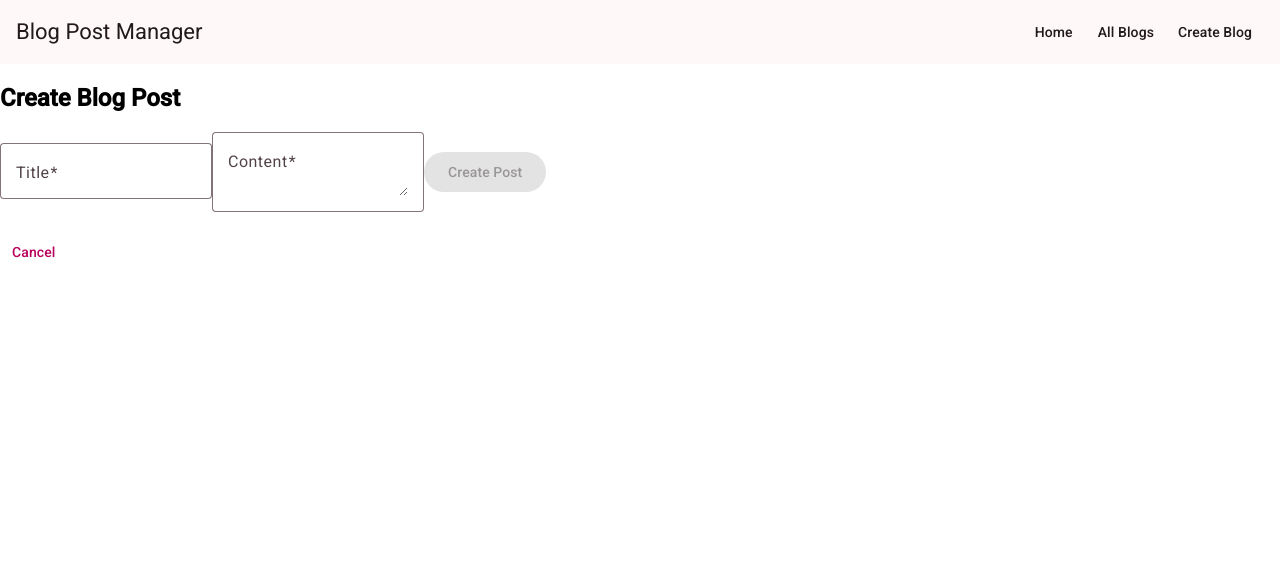
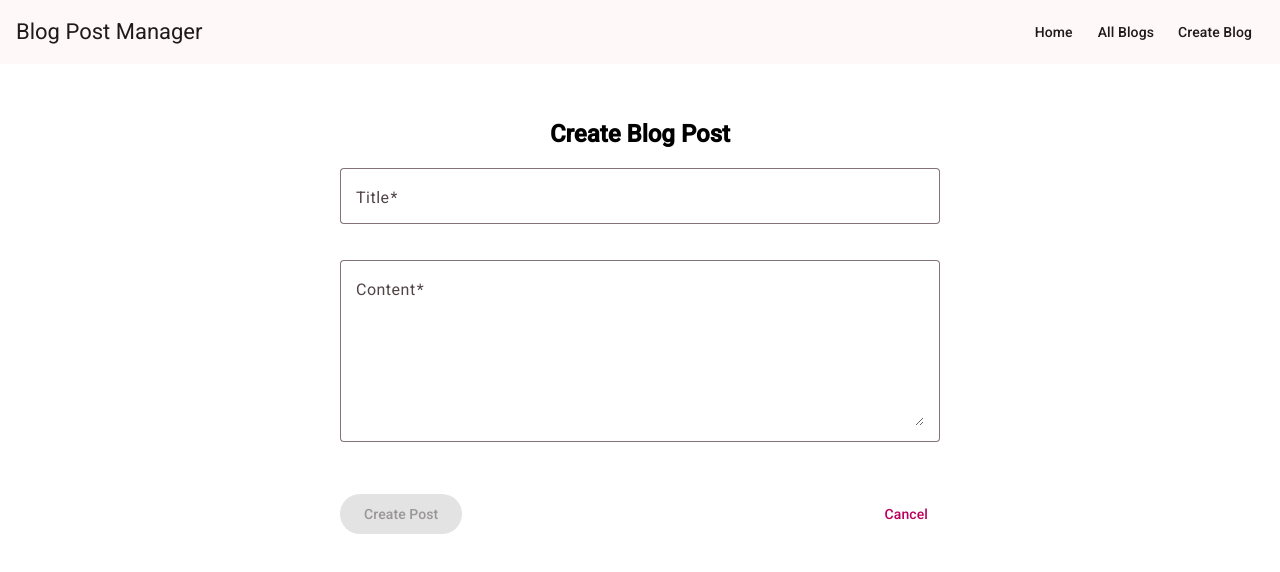
Before and after one commit to Manodiestra/blog-in-angular, an Angular app: page /add in a window 1280 px wide. Shown: the top 572 px of the page. Built offline with nearby package versions, Linux system fonts and the light colour scheme.

Commit message:
Update the styles on the add/edit page.

```diff
--- a/db.json
+++ b/db.json
@@ -14,6 +14,11 @@
       "id": "b11c",
       "title": "A Midnight Stroll",
       "content": "I took a midnight stroll through the text editor. My step was chill."
+    },
+    {
+      "id": "1dac",
+      "title": "This is a title test",
+      "content": "When I test my form I have to put content in it."
     }
   ]
 }
--- a/src/app/pages/add-edit-blog/add-edit-blog.component.css
+++ b/src/app/pages/add-edit-blog/add-edit-blog.component.css
@@ -0,0 +1,30 @@
+.add-edit-container {
+  max-width: 600px;
+  margin: 20px auto;
+  padding: 16px;
+  display: flex;
+  flex-direction: column;
+  align-items: center;
+}
+
+form {
+  width: 100%;
+  display: flex;
+  flex-direction: column;
+  gap: 16px;
+}
+
+.full-width {
+  width: 100%;
+}
+
+.content-field textarea {
+  min-height: 150px;
+}
+
+.button-group {
+  display: flex;
+  justify-content: space-between;
+  align-items: center;
+  margin-top: 16px;
+}
--- a/src/app/pages/add-edit-blog/add-edit-blog.component.html
+++ b/src/app/pages/add-edit-blog/add-edit-blog.component.html
@@ -1,19 +1,22 @@
+<div class="add-edit-container">
   <h2>{{ isEditMode ? 'Edit Blog Post' : 'Create Blog Post' }}</h2>
 
   <form [formGroup]="blogForm" (ngSubmit)="onSubmit()">
-  <mat-form-field appearance="outline">
+    <mat-form-field class="full-width" appearance="outline">
       <mat-label>Title</mat-label>
       <input matInput formControlName="title" required />
     </mat-form-field>
 
-  <mat-form-field appearance="outline">
+    <mat-form-field class="full-width content-field" appearance="outline">
       <mat-label>Content</mat-label>
-    <textarea matInput formControlName="content" required></textarea>
+      <textarea matInput formControlName="content" rows="6" required></textarea>
     </mat-form-field>
 
+    <div class="button-group">
       <button mat-raised-button color="primary" type="submit" [disabled]="blogForm.invalid">
         {{ isEditMode ? 'Update' : 'Create' }} Post
       </button>
+      <a mat-button routerLink="/blogs">Cancel</a>
+    </div>
   </form>
-
-<a mat-button routerLink="/blogs">Cancel</a>
+</div>
--- a/src/app/pages/blog-list/blog-list.component.css
+++ b/src/app/pages/blog-list/blog-list.component.css
@@ -1,3 +1,9 @@
+.blog-list-container {
+  max-width: 800px;
+  margin: 20px auto;
+  padding: 16px;
+}
+
 .blog-card {
   margin-bottom: 16px;
   padding: 16px;
--- a/src/app/pages/blog-list/blog-list.component.html
+++ b/src/app/pages/blog-list/blog-list.component.html
@@ -1,3 +1,4 @@
+<div class="blog-list-container">
   <h2>Blog Posts</h2>
   <mat-list>
     <mat-card *ngFor="let post of posts" class="blog-card">
@@ -8,3 +9,4 @@
       </mat-card-actions>
     </mat-card>
   </mat-list>
+</div>
```
Lines whose indentation alone changed are shown as unchanged.
